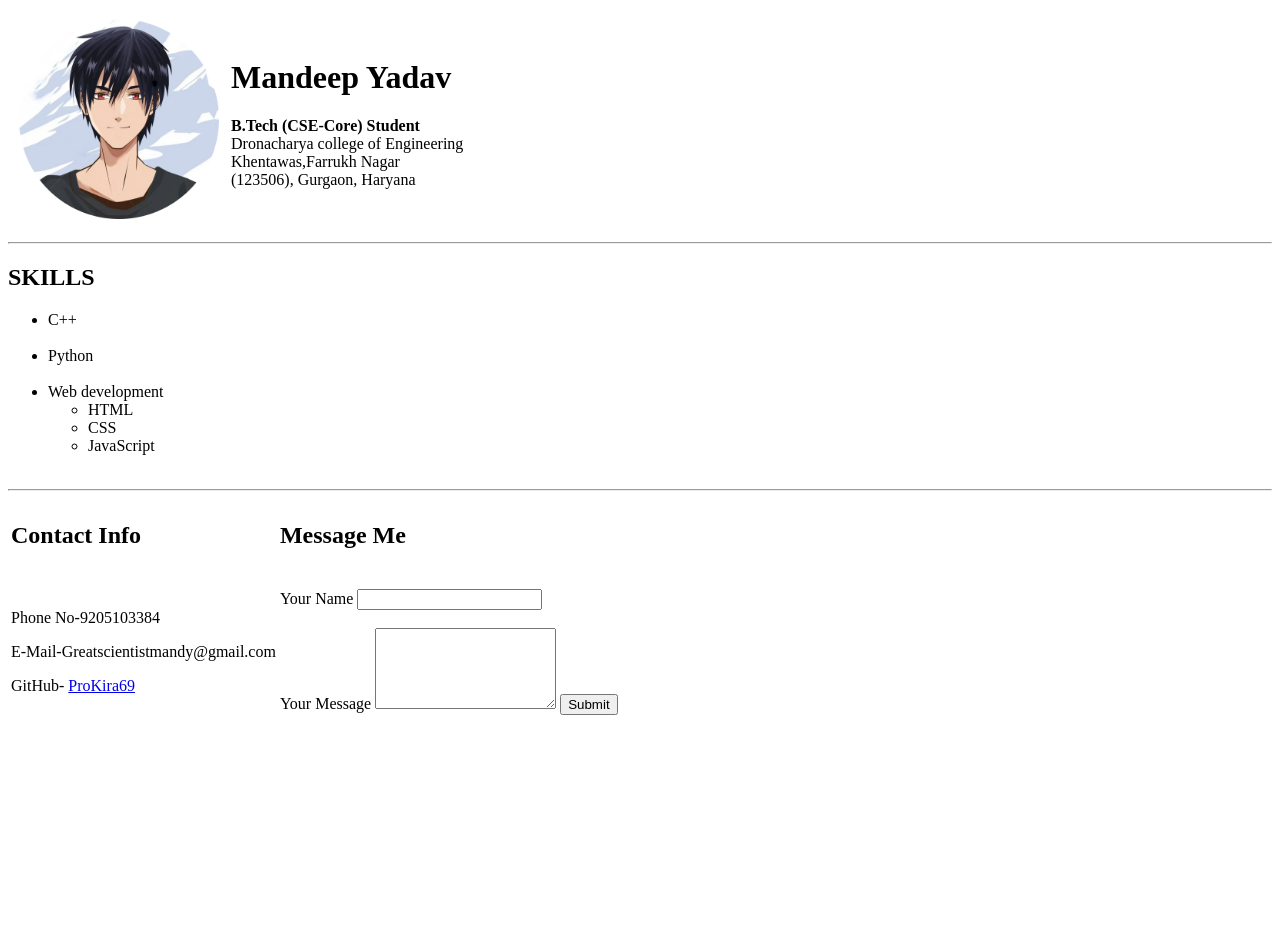
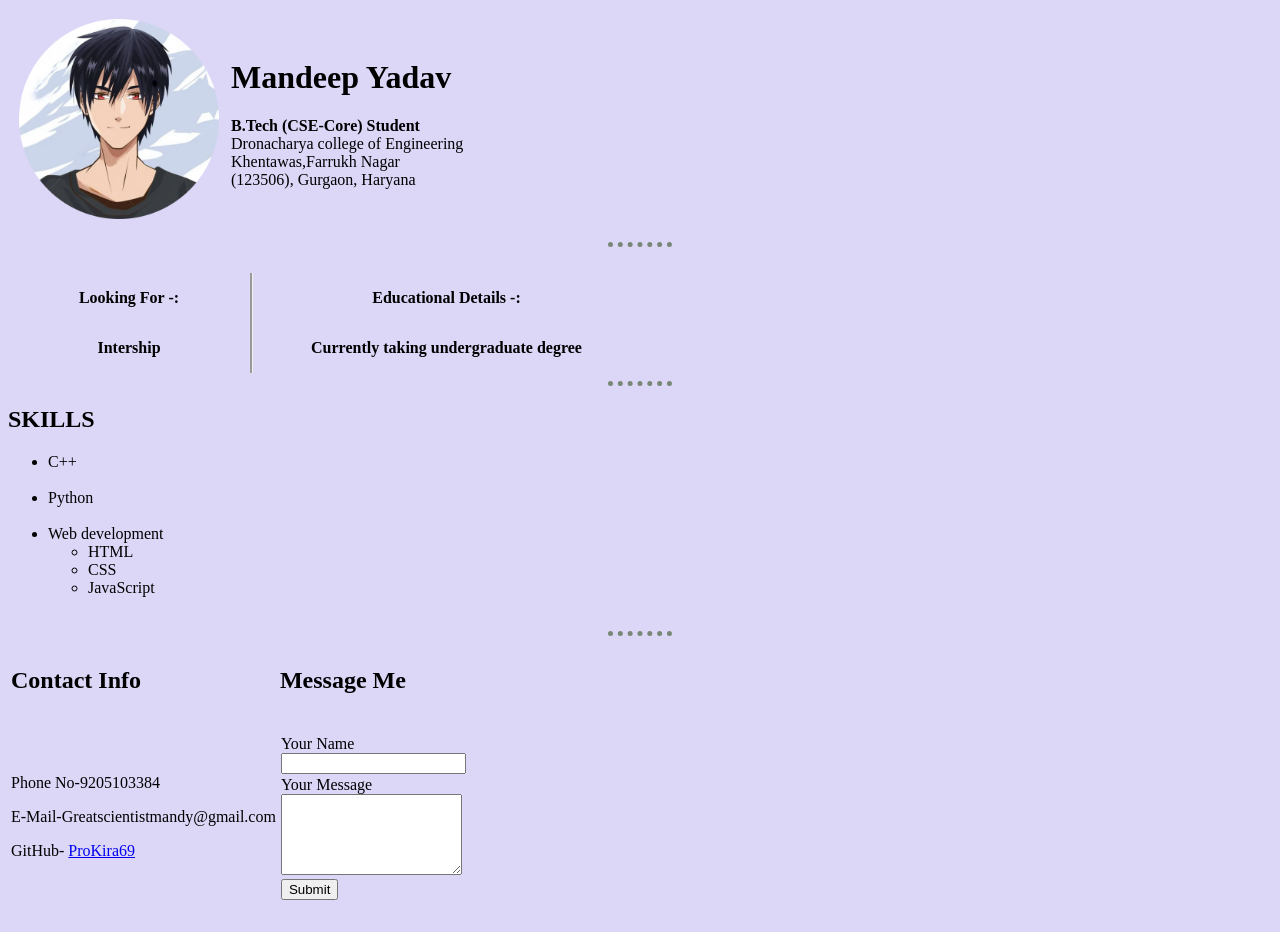
Before and after one commit to ProKira69/ProKira69.github.io, a plain HTML site: page index.html in a window 1280 px wide. Before the commit the page ends 800 px from the top, so only its background shows below. Drawn offline with Linux system fonts and the light colour scheme.

Commit message:
added css

```diff
--- a/index.html
+++ b/index.html
@@ -4,6 +4,41 @@
 <head>
   <meta charset="utf-8">
   <title>Mandeep</title>
+  <style media="screen">
+    body {
+      background-color: #DCD6F7;
+    }
+
+    hr {
+      border-style: none;
+      border-top-style: dotted;
+      border-width: 5px;
+      border-color: #798777;
+      width: 5%;
+    }
+
+    #table3 {
+      padding: 1em;
+      border-collapse: collapse;
+      table-layout: auto;
+      width: 50%;
+    }
+
+    #Table2 {
+      padding: 1em;
+      border-collapse: collapse;
+      table-layout: auto;
+      width: 50%;
+    }
+
+    .Th2 {
+      border-style: none outset none none;
+
+      border-color: #79877;
+      width: 15em;
+      height: 3em;
+    }
+  </style>
 </head>
 
 <body>
@@ -17,6 +52,22 @@
           Khentawas,Farrukh Nagar <br>
           (123506), Gurgaon, Haryana</p>
       </td>
+    </tr>
+  </table>
+  <hr>
+  <br>
+  <table id="Table2">
+    <tr>
+      <th class="Th2">Looking For -:</th>
+      <th>Educational Details -:</th>
+    </tr>
+    <tr>
+      <th class="Th2">
+        Intership
+      </th>
+      <th>
+        Currently taking undergraduate degree
+      </th>
     </tr>
   </table>
   <hr>
@@ -54,11 +105,19 @@
         <td>
           <p>
           <form class="form1" action="mailto:greatscientistmandy@gmail.com" method="post" target="_blank">
-            <label for="form1">Your Name</label>
-            <input id="form1" type="text" name="Name"><br><br>
-            <label for="Message">Your Message</label>
-            <textarea id=Message name="Message" rows="5" cols="20"></textarea>
-            <input type="submit" name="submit" value="Submit">
+            <table id="table3">
+              <tr>
+                <td><label for="form1">Your Name</label>
+                  <input id="form1" type="text" name="Name">
+                </td>
+              </tr>
+              <tr>
+                <td><label for="Message">Your Message</label>
+                  <textarea id=Message name="Message" rows="5" cols="20"></textarea>
+                  <input type="submit" name="submit" value="Submit">
+                </td>
+              </tr>
+            </table>
           </form>
           </p>
         </td>
```
